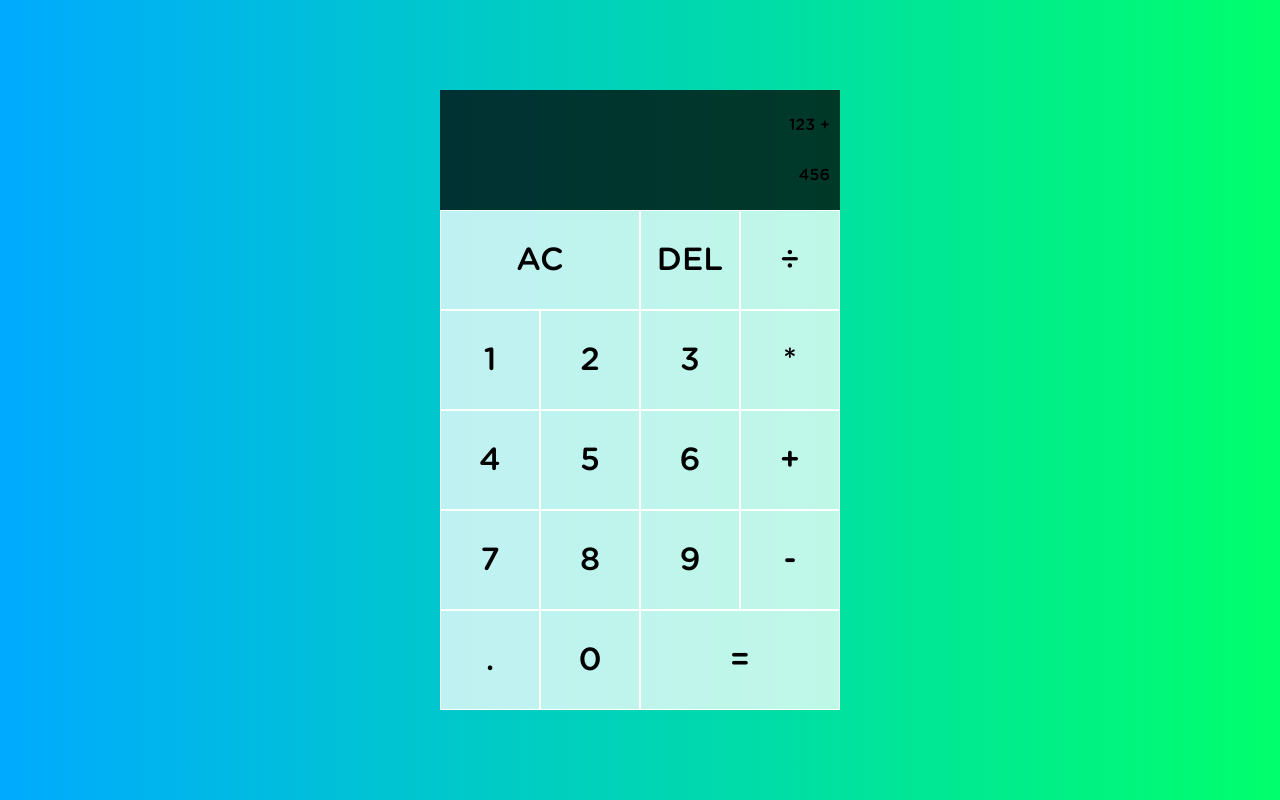
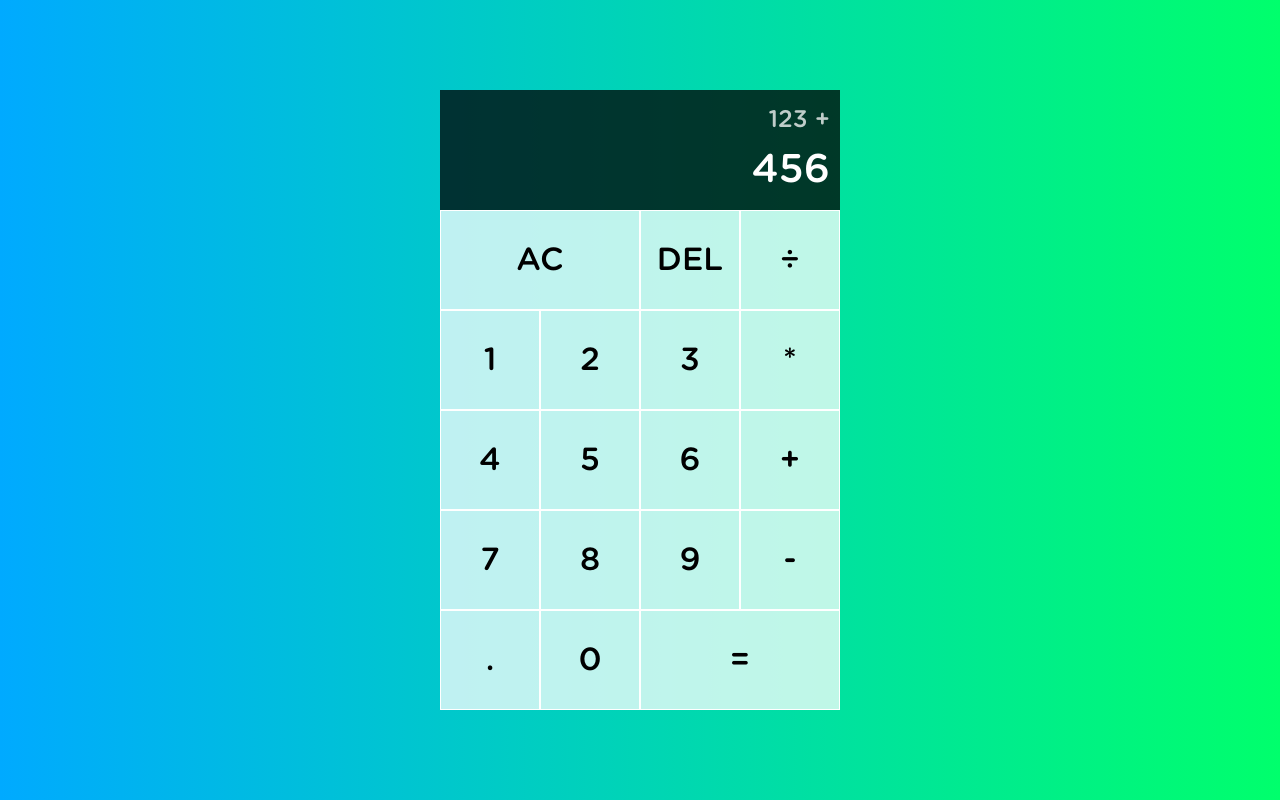
Before and after one commit to astroflexx/simple-calculator, a plain HTML site: page index.html in a window 1280 px wide. Drawn offline with Linux system fonts and the light colour scheme.

Commit message:
styled the output screens

```diff
--- a/styles.css
+++ b/styles.css
@@ -52,3 +52,13 @@ body {
     word-wrap: break-word;
     word-break: break-all;
 }
+
+.output .previous-operand {
+    color: rgba(255, 255, 255, 0.75);
+    font-size: 1.5rem;
+}
+
+.output .current-operand {
+    color: white;
+    font-size: 2.5rem;
+}
```
